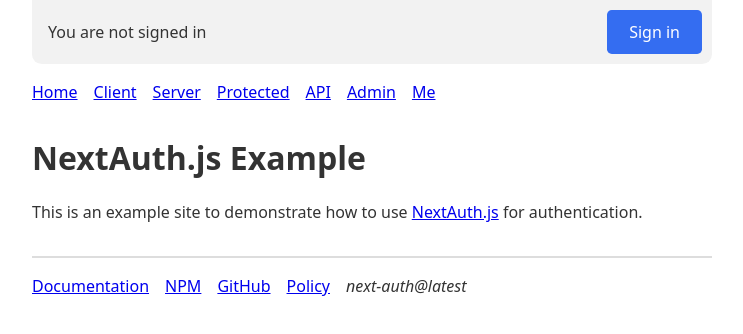
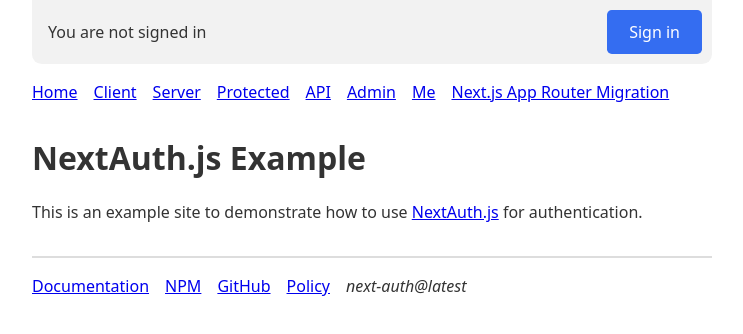
Before and after one commit to TheRobBrennan/nextjs-with-next-auth, a Next.js app: page / in a window 1280 px wide. Shown: the top 334 px of the page, without its empty margins (268-1011 px from the left). Built offline with nearby package versions, Linux system fonts and the light colour scheme; no server answers.

Commit message:
Add a link to /test in the header

```diff
--- a/components/header.tsx
+++ b/components/header.tsx
@@ -16,9 +16,8 @@
       </noscript>
       <div className={styles.signedInStatus}>
         <p
-          className={`nojs-show ${
-            !session && loading ? styles.loading : styles.loaded
-          }`}
+          className={`nojs-show ${!session && loading ? styles.loading : styles.loaded
+            }`}
         >
           {!session && (
             <>
@@ -87,6 +86,9 @@
           <li className={styles.navItem}>
             <Link href="/me">Me</Link>
           </li>
+          <li className={styles.navItem}>
+            <Link href="/test">Next.js App Router Migration</Link>
+          </li>
         </ul>
       </nav>
     </header>
```
